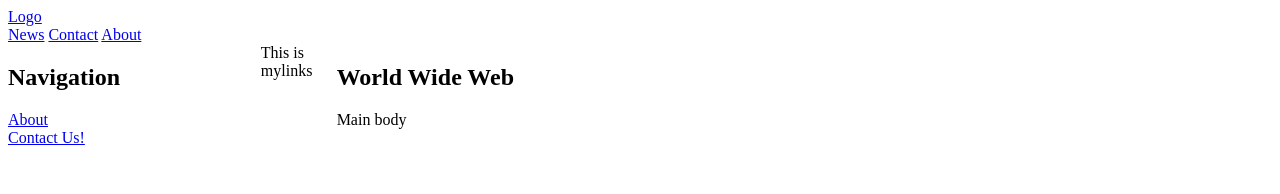
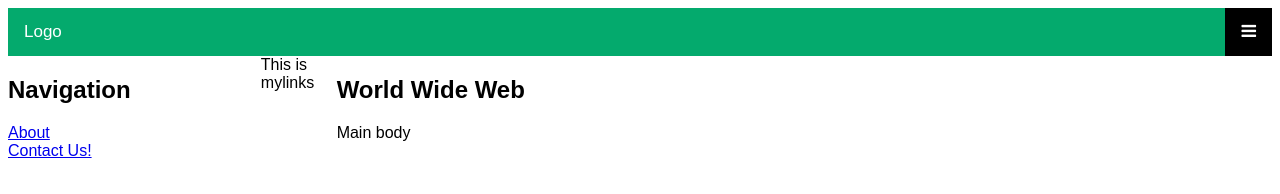
Before and after one commit to VibratingBit/site_template, a plain HTML site: page index.html in a window 1280 px wide. Drawn offline with Linux system fonts and the light colour scheme.

Commit message:
whatever

```diff
--- a/index.html
+++ b/index.html
@@ -2,6 +2,58 @@
 <html lang="en">
 
 <head>
+	<meta name="viewport" content="width=device-width, initial-scale=1">
+<link rel="stylesheet" href="https://cdnjs.cloudflare.com/ajax/libs/font-awesome/4.7.0/css/font-awesome.min.css">
+<style>
+body {
+  font-family: Arial, Helvetica, sans-serif;
+}
+
+.mobile-container {
+  max-width: 480px;
+  margin: auto;
+  background-color: #555;
+  height: 500px;
+  color: white;
+  border-radius: 10px;
+}
+
+.topnav {
+  overflow: hidden;
+  background-color: #333;
+  position: relative;
+}
+
+.topnav #myLinks {
+  display: none;
+}
+
+.topnav a {
+  color: white;
+  padding: 14px 16px;
+  text-decoration: none;
+  font-size: 17px;
+  display: block;
+}
+
+.topnav a.icon {
+  background: black;
+  display: block;
+  position: absolute;
+  right: 0;
+  top: 0;
+}
+
+.topnav a:hover {
+  background-color: #ddd;
+  color: black;
+}
+
+.active {
+  background-color: #04AA6D;
+  color: white;
+}
+</style>
 		<!-- Top Navigation Menu -->
 		<div class="topnav">
 		  <a href="#home" class="active">Logo</a>
```
